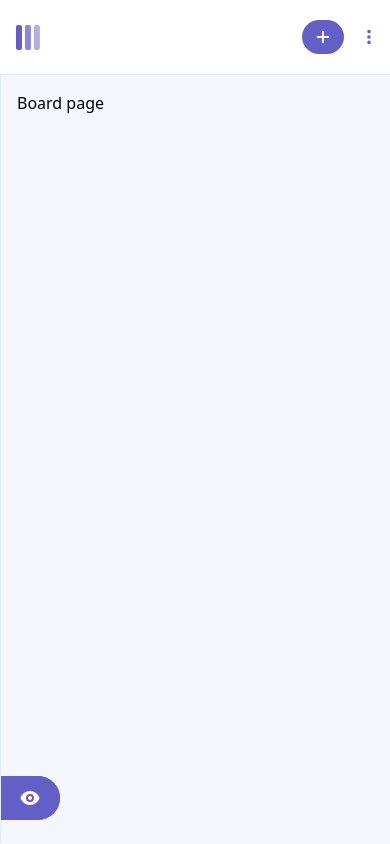
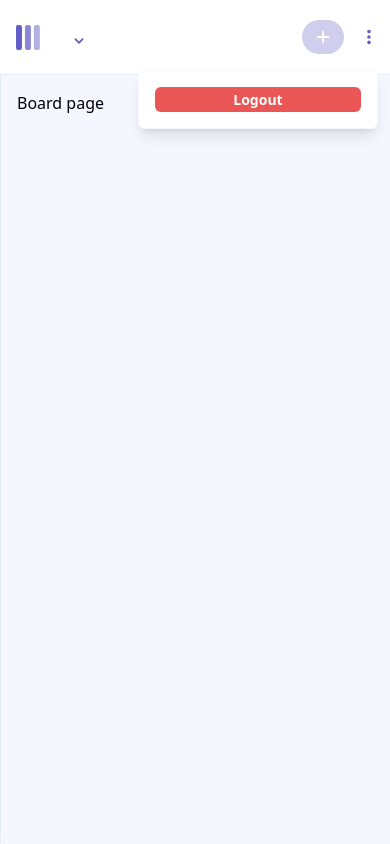
Before and after one commit to orlowski-dev/fm-kanban, a Next.js app: page /board/1 in a window 390 px wide. Both pictures are taken after a click on the button "Options". Built offline with nearby package versions, Linux system fonts and the light colour scheme.

Commit message:
Added dropdown component

```diff
--- a/app/(Authorized)/layout.tsx
+++ b/app/(Authorized)/layout.tsx
@@ -15,19 +15,22 @@ const AuthorizedLayout = ({ children }: Readonly<I_Props>) => {
   const hideSidebarOnclick = () => {
     setSidebarVisible(false);
   };
+
   return (
     <>
       <Suspense>
         <Header isSidebarVisible={sidebarVisible} />
       </Suspense>
       <div className="main-wrapper">
-        <Sidebar
-          isSidebarVisible={sidebarVisible}
-          onClickFunc={hideSidebarOnclick}
-        />
+        <Suspense>
+          <Sidebar
+            isSidebarVisible={sidebarVisible}
+            onClickFunc={hideSidebarOnclick}
+          />
+        </Suspense>
         <main className="main-wrapper__main">
           {children}
-          <div className="fixed bottom-6 left-0 bg-main-purple rounded-tr-full rounded-br-full">
+          <div className="hidden md:block fixed bottom-6 left-0 bg-main-purple rounded-tr-full rounded-br-full">
             <IconButton
               title="Open sidebar"
               onClick={() => setSidebarVisible(true)}
--- a/assets/styles/app-wrapper.css
+++ b/assets/styles/app-wrapper.css
@@ -33,18 +33,9 @@
   .sidebar.visible {
     @apply md:max-w-[260px] lg:max-w-[300px] -translate-x-0;
   }
-  .sidebar::before {
-    content: "";
-    width: 100%;
-    position: absolute;
-    height: 4px;
-    top: -4px;
-    z-index: 10;
-    background-color: red;
-  }
 
   .sidebar__boardlink {
-    @apply px-6 py-3 lg:px-8 text-bodysm text-medium-grey flex items-center gap-3 rounded-tr-full rounded-br-full hover:bg-main-purple-hover hover:text-white transition-colors;
+    @apply px-4 md:px-6 py-3 lg:px-8 text-bodysm text-medium-grey flex items-center gap-3 rounded-tr-full rounded-br-full hover:bg-main-purple-hover hover:text-white transition-colors;
   }
   .sidebar__boardlink.active {
     @apply bg-main-purple text-white hover:bg-main-purple;
--- /dev/null
+++ b/assets/styles/dropdown.css
@@ -0,0 +1,28 @@
+@tailwind base;
+@tailwind components;
+@tailwind utilities;
+
+@layer components {
+  .dropdown {
+    @apply relative;
+  }
+  .dropdown__control {
+    @apply inline-flex items-center gap-3 cursor-pointer;
+  }
+  .dropdown__content {
+    @apply rounded-md shadow-lg border-1 border-light-grey dark:border-lines-dark bg-white dark:bg-dark-grey absolute z-10 w-full mt-4 transition-colors min-w-[240px];
+  }
+  .dropdown__content.left {
+    @apply left-0;
+  }
+  .dropdown__content.right {
+    @apply right-0;
+  }
+
+  .dropdown__content.left.offset {
+    @apply ml-3;
+  }
+  .dropdown__content.right.offset {
+    @apply mr-3;
+  }
+}
--- a/components/app-wrapper/Header.tsx
+++ b/components/app-wrapper/Header.tsx
@@ -1,9 +1,13 @@
 import { Button, IconButton } from "@/components/button";
 import { makeClassList } from "@/lib/utils";
 import { HiDotsVertical, HiPlus } from "react-icons/hi";
+import { useSearchParams } from "next/navigation";
 import Image from "next/image";
+import Dropdown from "../dropdown";
+import ThemeToggler from "../theme-toggler";
+import BoardList from "../board-list";
 import "@/assets/styles/app-wrapper.css";
-import { useSearchParams } from "next/navigation";
+import LogoutButton from "./LogoutButton";
 
 interface I_Props {
   isSidebarVisible: boolean;
@@ -11,6 +15,7 @@ interface I_Props {
 
 const Header = ({ isSidebarVisible }: I_Props) => {
   const boardName = useSearchParams().get("name");
+
   return (
     <header
       className={makeClassList([
@@ -37,19 +42,56 @@ const Header = ({ isSidebarVisible }: I_Props) => {
         />
       </div>
       <div className="header__actions">
-        <p className="text-hlg">{boardName ?? undefined}</p>
+        <p className="text-hlg hidden md:block translate-y-[2px]">
+          {boardName ?? undefined}
+        </p>
+        <div className="md:hidden">
+          <Dropdown
+            controlElement={
+              <span className="text-hlg translate-y-[2px]">
+                <span>{boardName ?? undefined}</span>
+              </span>
+            }
+            showIndicator
+          >
+            <>
+              <div className="pr-4">
+                <BoardList />
+              </div>
+              <div className="p-4">
+                <ThemeToggler />
+              </div>
+            </>
+          </Dropdown>
+        </div>
         <div className="flex items-center gap-1">
           <div className="md:hidden">
-            <IconButton size="sm" title="Add new task">
+            <IconButton
+              size="sm"
+              title="Add new task"
+              disabled={!boardName ?? undefined}
+            >
               <HiPlus />
             </IconButton>
           </div>
           <div className="hidden md:block">
-            <Button startIcon={<HiPlus />}>Add new task</Button>
+            <Button startIcon={<HiPlus />} disabled={!boardName ?? undefined}>
+              Add new task
+            </Button>
           </div>
-          <IconButton size="sm" variant="ghost" title="Options">
-            <HiDotsVertical />
-          </IconButton>
+          <Dropdown
+            position="right"
+            offset
+            controlElement={
+              <IconButton size="sm" variant="ghost" title="Options">
+                <HiDotsVertical />
+              </IconButton>
+            }
+          >
+            <div className="p-4 grid text-bodysm text-medium-grey">
+              <LogoutButton />
+            </div>
+          </Dropdown>
         </div>
       </div>
     </header>
--- /dev/null
+++ b/components/app-wrapper/LogoutButton.tsx
@@ -0,0 +1,23 @@
+import { useState } from "react";
+import { signOut } from "next-auth/react";
+import { Button } from "../button";
+
+const LogoutButton = () => {
+  const [buttonLoading, setButtonLoading] = useState(false);
+  return (
+    <Button
+      variant="destructive"
+      size="sm"
+      loading={buttonLoading}
+      style={{ borderRadius: "6px" }}
+      onClick={() => {
+        setButtonLoading(true);
+        signOut();
+      }}
+    >
+      Logout
+    </Button>
+  );
+};
+
+export default LogoutButton;
--- a/components/app-wrapper/Sidebar.tsx
+++ b/components/app-wrapper/Sidebar.tsx
@@ -18,9 +18,7 @@ const Sidebar = ({ isSidebarVisible, onClickFunc }: I_Props) => {
         isSidebarVisible ? "visible" : undefined,
       ])}
     >
-      <div className="pr-6">
-        <BoardList />
-      </div>
+      <div className="pr-6">{<BoardList />}</div>
       <div className="grid gap-3 p-4">
         <ThemeToggler />
         <Button startIcon={<HiEyeOff />} variant="ghost" onClick={onClickFunc}>
--- a/components/board-list/index.tsx
+++ b/components/board-list/index.tsx
@@ -36,10 +36,10 @@ const BoardList = () => {
 
   return (
     <div>
-      <h2 className="text-bodysm font-medium md:font-bold uppercase text-medium-grey px-6 lg:px-8 py-5">
+      <h2 className="text-bodysm font-medium md:font-bold uppercase text-medium-grey px-4 md:px-6 lg:px-8 py-4 md:py-5">
         All boards {data ? `(${data.length})` : undefined}
       </h2>
-      <ul>
+      <ul style={{ maxWidth: "none" }}>
         {data
           ? data.map((item) => (
               <li key={item.id}>
--- /dev/null
+++ b/components/dropdown/index.tsx
@@ -0,0 +1,132 @@
+"use client";
+import type { ReactElement, ReactNode } from "react";
+import { useState, useRef, useEffect, useId, useLayoutEffect } from "react";
+import { HiChevronDown } from "react-icons/hi";
+import { motion } from "framer-motion";
+import { makeClassList } from "@/lib/utils";
+import "@/assets/styles/dropdown.css";
+
+interface I_DropdownControlProps {
+  children: ReactElement;
+  id: string;
+  expanded: boolean;
+  onClickEv: () => void;
+}
+
+export interface I_DropdownProps {
+  controlElement: ReactElement;
+  showIndicator?: boolean;
+  children: ReactNode;
+  position?: "left" | "right";
+  offset?: boolean;
+}
+
+const variants = {
+  open: {
+    opacity: 1,
+    display: "block",
+  },
+  closed: {
+    opacity: 0,
+    transitionEnd: {
+      display: "none",
+    },
+  },
+};
+
+const DropdownControl = ({
+  children,
+  id,
+  expanded,
+  onClickEv,
+}: I_DropdownControlProps) => {
+  return (
+    <div
+      onClick={onClickEv}
+      role="button"
+      aria-controls={id}
+      aria-haspopup="true"
+      aria-expanded={expanded}
+      className="dropdown__control"
+    >
+      {children}
+    </div>
+  );
+};
+
+const Dropdown = ({
+  controlElement,
+  showIndicator,
+  position,
+  offset,
+  children,
+}: I_DropdownProps) => {
+  const [isOpen, setIsOpen] = useState(false);
+  const dropdownRef = useRef<HTMLDivElement>(null);
+  const id = useId();
+
+  // outside click
+  const checkIfOutsideClick = (e: MouseEvent) => {
+    if (
+      dropdownRef.current &&
+      !dropdownRef.current?.contains(e.target as Node)
+    ) {
+      setIsOpen(false);
+    }
+  };
+  useEffect(() => {
+    if (isOpen) {
+      document.addEventListener("click", checkIfOutsideClick);
+    }
+
+    return () => document.removeEventListener("click", checkIfOutsideClick);
+  }, [isOpen]);
+
+  // close window width change
+  useLayoutEffect(() => {
+    const closeDropdown = () => {
+      setIsOpen(false);
+    };
+
+    window.addEventListener("resize", closeDropdown);
+
+    return () => window.removeEventListener("resize", closeDropdown);
+  }, []);
+
+  return (
+    <div className="dropdown" ref={dropdownRef}>
+      <DropdownControl
+        id={id}
+        expanded={isOpen}
+        onClickEv={() => setIsOpen((prev) => !prev)}
+      >
+        <>
+          {controlElement}
+          {showIndicator ? (
+            <HiChevronDown
+              className={`${
+                isOpen ? "rotate-180" : "rotate-0"
+              } transition-transform text-main-purple text-[1.125rem]`}
+            />
+          ) : undefined}
+        </>
+      </DropdownControl>
+      <motion.div
+        variants={variants}
+        initial={variants["closed"]}
+        animate={isOpen ? "open" : "closed"}
+        transition={{ duration: 0.1 }}
+        id={id}
+        className={makeClassList([
+          "dropdown__content",
+          position ?? "left",
+          offset ? "offset" : undefined,
+        ])}
+      >
+        {children}
+      </motion.div>
+    </div>
+  );
+};
+
+export default Dropdown;
--- a/components/theme-toggler/index.tsx
+++ b/components/theme-toggler/index.tsx
@@ -13,7 +13,7 @@ const ThemeToggler = () => {
   const { theme, setTheme } = useTheme();
 
   return (
-    <div className="min-w-[220px] px-4 py-2 rounded-md inline-flex items-center justify-center gap-3 bg-light-grey dark:bg-very-dark-grey transition-colors">
+    <div className="min-w-[180px] w-full px-4 py-2 rounded-md inline-flex items-center justify-center gap-3 bg-light-grey dark:bg-very-dark-grey transition-colors">
       <button
         className="text-lg text-medium-grey p-1"
         title="Set light theme"
```
Also changed, not shown: 1 other file (tests, documents, lock files or other folders).
